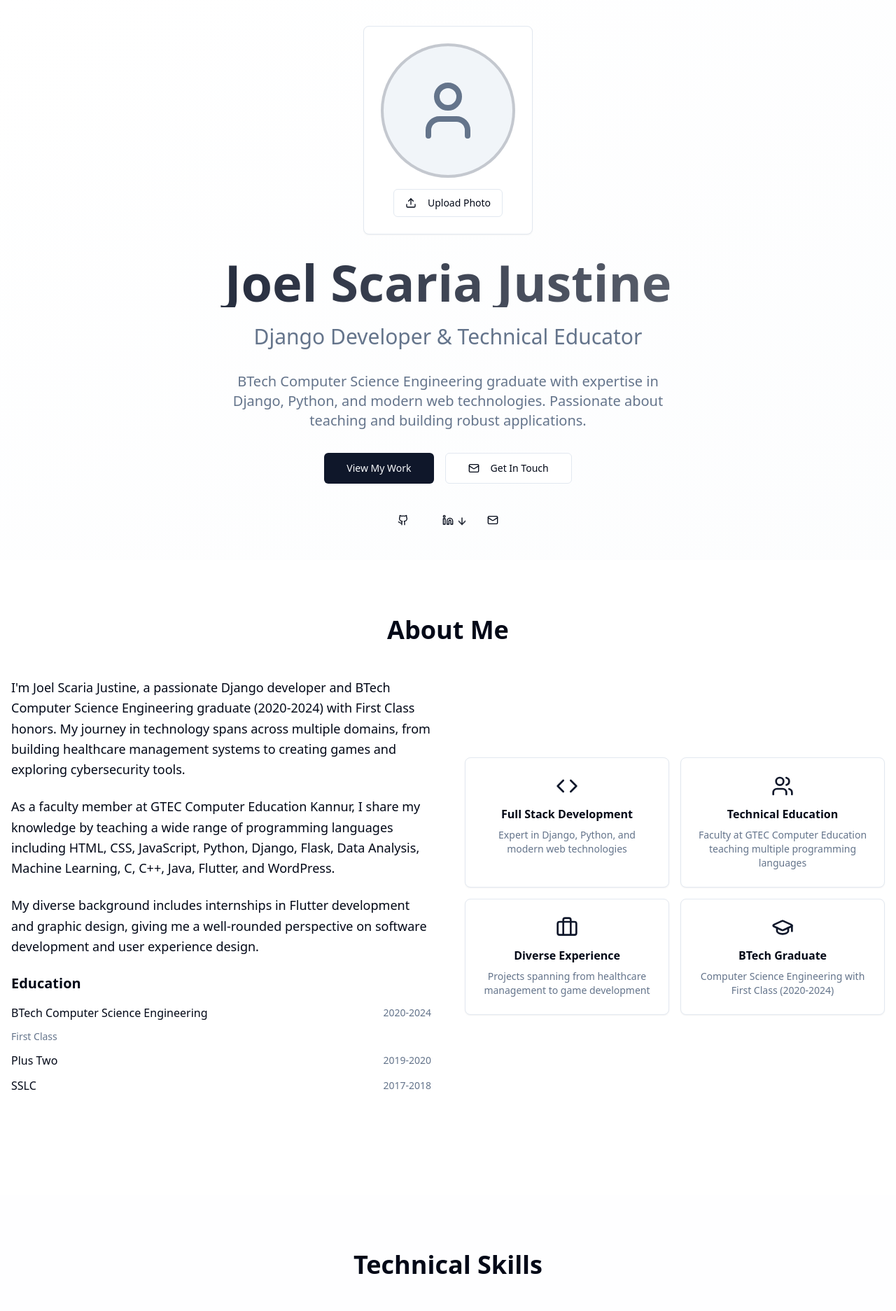
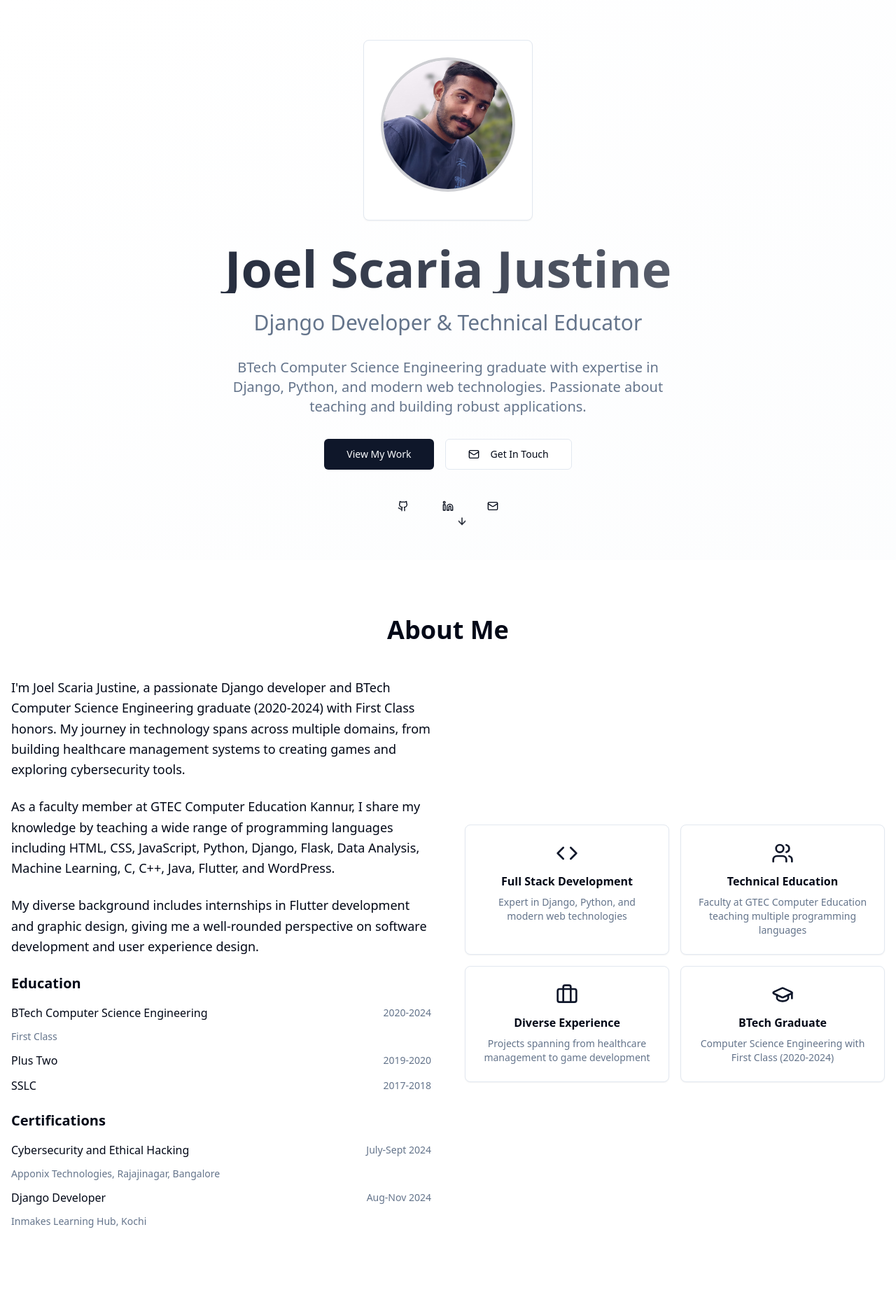
Before and after one commit to Joelscariajustine123/JoelPortfolio, a React (Vite) app: page / in a window 1280 px wide. Shown: the top 1873 px of the page at 70% size. Built offline with nearby package versions, Linux system fonts and the light colour scheme.

Commit message:
Remove image upload functionality
Replaced the image upload module with a static image display. Updated the About section with new certifications.

```diff
--- a/src/components/About.tsx
+++ b/src/components/About.tsx
@@ -68,6 +68,23 @@ const About = () => {
                 </div>
               </div>
             </div>
+
+            <div className="mt-8">
+              <h3 className="text-xl font-semibold mb-4">Certifications</h3>
+              <div className="space-y-3">
+                <div className="flex justify-between items-center">
+                  <span className="font-medium">Cybersecurity and Ethical Hacking</span>
+                  <span className="text-sm text-muted-foreground">July-Sept 2024</span>
+                </div>
+                <p className="text-sm text-muted-foreground">Apponix Technologies, Rajajinagar, Bangalore</p>
+
+                <div className="flex justify-between items-center mt-4">
+                  <span className="font-medium">Django Developer</span>
+                  <span className="text-sm text-muted-foreground">Aug-Nov 2024</span>
+                </div>
+                <p className="text-sm text-muted-foreground">Inmakes Learning Hub, Kochi</p>
+              </div>
+            </div>
           </div>
 
           <div className="grid grid-cols-2 gap-4">
--- a/src/components/ProfileImage.tsx
+++ b/src/components/ProfileImage.tsx
@@ -1,56 +1,17 @@
 
-import React, { useState } from 'react';
-import { Button } from "@/components/ui/button";
+import React from 'react';
 import { Card, CardContent } from "@/components/ui/card";
-import { Upload, User } from "lucide-react";
 
 const ProfileImage = () => {
-  const [profileImage, setProfileImage] = useState<string | null>(null);
-
-  const handleImageUpload = (event: React.ChangeEvent<HTMLInputElement>) => {
-    const file = event.target.files?.[0];
-    if (file) {
-      const reader = new FileReader();
-      reader.onload = (e) => {
-        setProfileImage(e.target?.result as string);
-      };
-      reader.readAsDataURL(file);
-    }
-  };
-
   return (
     <Card className="w-fit mx-auto">
       <CardContent className="p-6 text-center">
         <div className="relative mb-4">
-          {profileImage ? (
-            <img
-              src={profileImage}
-              alt="Joel Scaria Justine"
-              className="w-48 h-48 rounded-full object-cover mx-auto border-4 border-primary/20"
-            />
-          ) : (
-            <div className="w-48 h-48 rounded-full bg-muted flex items-center justify-center mx-auto border-4 border-primary/20">
-              <User className="w-24 h-24 text-muted-foreground" />
-            </div>
-          )}
-        </div>
-
-        <div className="space-y-2">
-          <input
-            type="file"
-            accept="image/*"
-            onChange={handleImageUpload}
-            className="hidden"
-            id="profile-upload"
+          <img
+            src="/lovable-uploads/703884bd-c297-4155-a117-4e1a97e4ad48.png"
+            alt="Joel Scaria Justine"
+            className="w-48 h-48 rounded-full object-cover mx-auto border-4 border-primary/20"
           />
-          <label htmlFor="profile-upload">
-            <Button variant="outline" className="cursor-pointer" asChild>
-              <span>
-                <Upload className="w-4 h-4 mr-2" />
-                {profileImage ? 'Change Photo' : 'Upload Photo'}
-              </span>
-            </Button>
-          </label>
         </div>
       </CardContent>
     </Card>
```
Also changed, not shown: public/lovable-uploads/703884bd-c297-4155-a117-4e1a97e4ad48.png (added).
